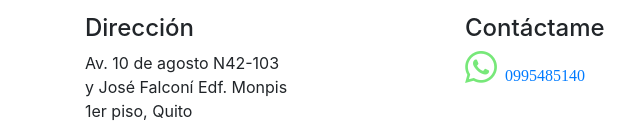
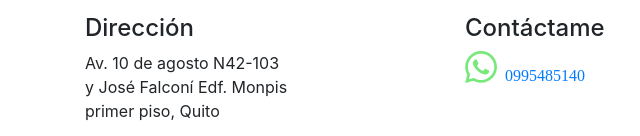
Before and after one commit to juanman1981/homero, a plain HTML site: page index.html in a window 1280 px wide. Shown: the part 2997-3133 px from the top of the page, 0-640 px from the left. Drawn offline with nearby package versions, Linux system fonts and the light colour scheme; files whose address does not match are found by name.

Commit message:
Probando commits

```diff
--- a/index.html
+++ b/index.html
@@ -262,7 +262,7 @@
     									<li>
                         Av. 10 de agosto N42-103<br>
     										y José Falconí Edf. Monpis<br>
-    										1er piso, Quito<br>
+    										primer piso, Quito<br>
 
     									</li>
     									<!-- <li>
```
